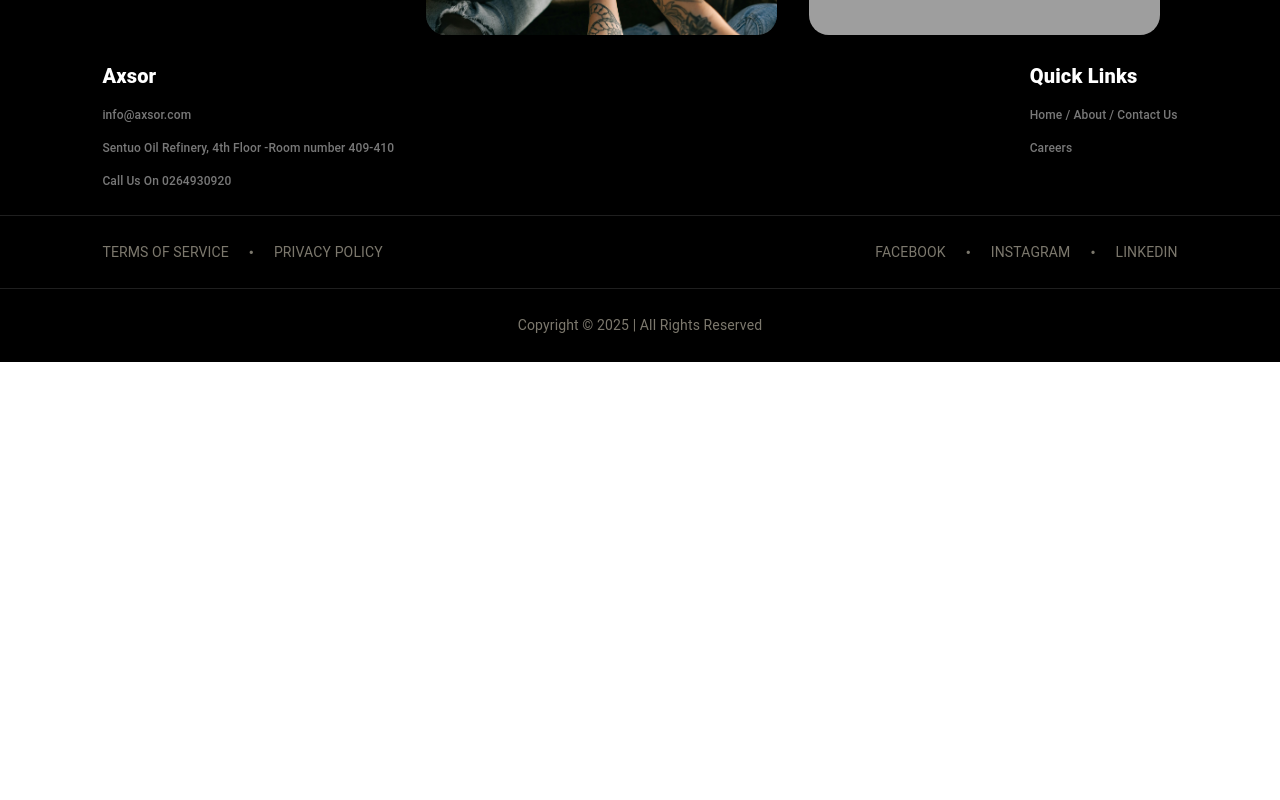
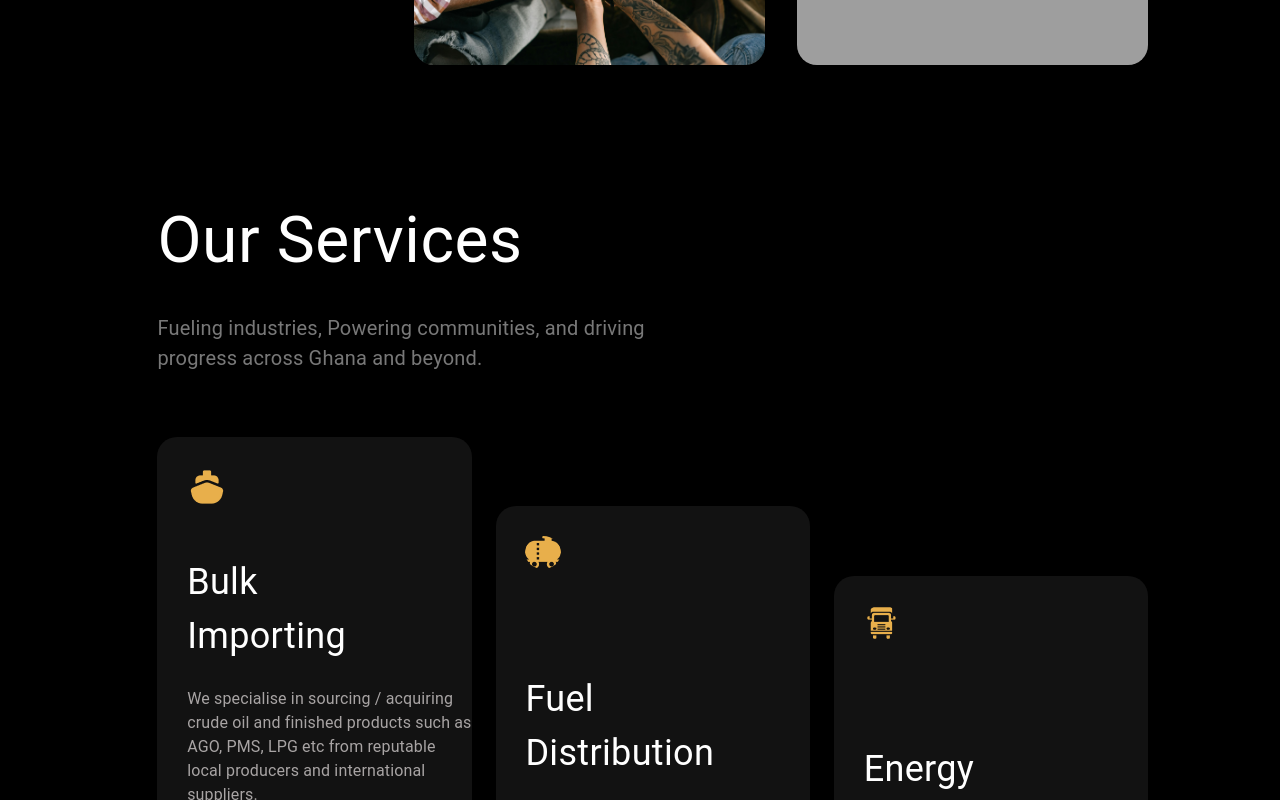
Before and after one commit to debagit10/axsor, a React (Vite) app: page / in a window 1280 px wide. Shown: the part 2000-2800 px from the top of the page. Before the commit the page ends 2362 px from the top, so only its background shows below. Built offline with nearby package versions, Linux system fonts and the light colour scheme; grey boxes are pictures that could not be loaded.

Commit message:
feat: implement Services component and update Home page layout

```diff
--- a/src/components/Services.tsx
+++ b/src/components/Services.tsx
@@ -0,0 +1,129 @@
+import { Typography } from "@mui/material";
+import exporticon from "../icons/export.png";
+import distribution from "../icons/distribution.png";
+import truck from "../icons/truck.png";
+
+const Services = () => {
+  return (
+    <div className="bg-[#000000] px-[6%] pt-[10%] md:pl-[8%]">
+      <div className="md:px-[5%]">
+        {/* Header */}
+        <div className="flex flex-col gap-6">
+          <Typography
+            sx={{
+              fontSize: { xs: 32, sm: 40, md: 64 },
+              fontWeight: 400,
+              color: "#FFFFFF",
+            }}
+          >
+            Our Services
+          </Typography>
+          <Typography
+            sx={{
+              fontSize: { xs: 14, sm: 16, md: 20 },
+              fontWeight: 400,
+              color: "#787878",
+            }}
+          >
+            Fueling industries, Powering communities, and driving
+            <br className="hidden md:block" /> progress across Ghana and beyond.
+          </Typography>
+        </div>
+
+        <div className="flex gap-6 flex-col md:flex-row pt-12 md:pt-16">
+          <div className="relative rounded-[20px] w-[257px] sm:w-[357px] md:h-[450px] h-[350px] bg-[#121212] md:p-[3%] p-[5%] mx-auto md:mx-0">
+            <img
+              src={exporticon}
+              alt="Bulk Importing"
+              className="rounded-[50%]"
+            />
+
+            <div className="absolute flex flex-col gap-6 pt-[30%] md:bottom-20 bottom-10">
+              <Typography
+                sx={{
+                  fontSize: { xs: 28, sm: 32, md: 36 },
+                  fontWeight: 400,
+                  color: "#FFFFFF",
+                }}
+              >
+                Bulk <br /> Importing
+              </Typography>
+
+              <Typography
+                sx={{
+                  fontSize: { xs: 14, sm: 15, md: 16 },
+                  fontWeight: 400,
+                  color: "#A8A4A4",
+                }}
+              >
+                We specialise in sourcing / acquiring crude oil and finished
+                products such as AGO, PMS, LPG etc from reputable local
+                producers and international suppliers.
+              </Typography>
+            </div>
+          </div>
+
+          <div className="relative rounded-[20px] w-[257px] sm:w-[357px] md:h-[450px] h-[350px] bg-[#121212] mx-auto md:mx-0 md:p-[3%] md:mt-[7%] p-[5%]">
+            <img
+              src={distribution}
+              alt="Fuel Distribution"
+              className="rounded-[50%]"
+            />
+
+            <div className="absolute flex flex-col gap-6 pt-[30%] md:bottom-20 bottom-10">
+              <Typography
+                sx={{
+                  fontSize: { xs: 28, sm: 32, md: 36 },
+                  fontWeight: 400,
+                  color: "#FFFFFF",
+                }}
+              >
+                Fuel <br /> Distribution
+              </Typography>
+
+              <Typography
+                sx={{
+                  fontSize: { xs: 14, sm: 15, md: 16 },
+                  fontWeight: 400,
+                  color: "#A8A4A4",
+                }}
+              >
+                We deliver safe and reliable fuel across Ghana, ensuring steady
+                energy access for businesses and communities.
+              </Typography>
+            </div>
+          </div>
+
+          <div className="relative rounded-[20px] w-[257px] sm:w-[357px] md:h-[450px] h-[350px] bg-[#121212] mx-auto md:mx-0 md:p-[3%] md:mt-[14%] p-[5%]">
+            <img src={truck} alt="Energy Exporting" className="rounded-[50%]" />
+
+            <div className="absolute flex flex-col gap-6 pt-[30%] md:bottom-20 bottom-10">
+              <Typography
+                sx={{
+                  fontSize: { xs: 28, sm: 32, md: 36 },
+                  fontWeight: 400,
+                  color: "#FFFFFF",
+                }}
+              >
+                Energy <br /> Exporting
+              </Typography>
+
+              <Typography
+                sx={{
+                  fontSize: { xs: 14, sm: 15, md: 16 },
+                  fontWeight: 400,
+                  color: "#A8A4A4",
+                }}
+              >
+                Fueling industries, Powering communities, and driving progress
+                across Ghana and beyond.
+              </Typography>
+            </div>
+          </div>
+        </div>
+      </div>
+    </div>
+  );
+};
+
+export default Services;
--- a/src/components/Values.tsx
+++ b/src/components/Values.tsx
@@ -2,7 +2,7 @@ import { Typography } from "@mui/material";
 
 const Values = () => {
   return (
-    <div className="bg-[#000000] px-[5%] pt-[10%] md:pl-[8%]">
+    <div className="bg-[#000000] px-[6%] pt-[10%] md:pl-[8%]">
       <div className="md:px-[5%]">
         {/* Header */}
         <div className="flex flex-col gap-6">
@@ -22,7 +22,7 @@ const Values = () => {
               color: "#787878",
             }}
           >
-            Fueling industries, Powering communities, and driving
+            Fueling industries, Powering communities, and <br /> driving
             <br className="hidden md:block" /> progress across Ghana and beyond.
           </Typography>
         </div>
@@ -30,7 +30,7 @@ const Values = () => {
         {/* Values Section */}
         <div className="flex md:flex-row flex-col md:gap-10 gap-8 pt-12 md:pt-16">
           {/* Integrity */}
-          <div className="bg-[#121212] lg:w-[357px] lg:h-[516px] h-[425px] w-full max-w-[357px] mx-auto md:mx-0 rounded-[20px] overflow-hidden relative transition-all duration-300 hover:border-[0.5px] hover:border-[#BF9A17] hover:shadow-[0px_4px_100px_25px_#BF9A171F]">
+          <div className="bg-[#121212] w-[257px] sm:w-[357px] lg:w-[357px] lg:h-[516px] h-[425px] md:w-full max-w-[357px] mx-auto md:mx-0 rounded-[20px] overflow-hidden relative transition-all duration-300 hover:border-[0.5px] hover:border-[#BF9A17] hover:shadow-[0px_4px_100px_25px_#BF9A171F]">
             <div className="relative z-10 flex flex-col gap-4 sm:gap-6 p-[7%]">
               <Typography
                 sx={{
@@ -63,7 +63,7 @@ const Values = () => {
           {/* Right Column */}
           <div className="flex flex-col gap-8 md:gap-10">
             {/* Professionalism */}
-            <div className="bg-[#121212] relative overflow-hidden flex flex-col md:flex-row justify-between lg:h-[307px] h-[425px] w-full max-w-[730px] rounded-[20px] transition-all duration-300 hover:border-[0.5px] hover:border-[#BF9A17] hover:shadow-[0px_4px_100px_25px_#BF9A171F]">
+            <div className="bg-[#121212] w-[257px] sm:w-[357px] relative overflow-hidden flex flex-col md:flex-row justify-between lg:h-[307px] h-[425px] md:w-full lg:max-w-[730px] max-w-[351px] mx-auto md:mx-0  rounded-[20px] transition-all duration-300 hover:border-[0.5px] hover:border-[#BF9A17] hover:shadow-[0px_4px_100px_25px_#BF9A171F]">
               <div className="flex flex-col lg:p-[4%] p-[7%] gap-4 sm:gap-6">
                 <Typography
                   sx={{
@@ -96,7 +96,7 @@ const Values = () => {
             {/* Bottom Cards */}
             <div className="flex flex-col md:flex-row gap-6 md:gap-8">
               {/* Mutual Respect */}
-              <div className="bg-[#121212] relative overflow-hidden lg:w-[351px] lg:h-[516px] h-[425px] w-full max-w-[351px] mx-auto md:mx-0 rounded-[20px] transition-all duration-300 hover:border-[0.5px] hover:border-[#BF9A17] hover:shadow-[0px_4px_100px_25px_#BF9A171F]">
+              <div className="bg-[#121212] w-[257px] sm:w-[357px] relative overflow-hidden lg:w-[351px] lg:h-[516px] h-[425px] md:w-full max-w-[351px] mx-auto md:mx-0 rounded-[20px] transition-all duration-300 hover:border-[0.5px] hover:border-[#BF9A17] hover:shadow-[0px_4px_100px_25px_#BF9A171F]">
                 <div className="flex flex-col gap-4 sm:gap-6 p-[7%] pb-4">
                   <Typography
                     sx={{
@@ -128,7 +128,7 @@ const Values = () => {
               </div>
 
               {/* Teamwork */}
-              <div className="bg-[#121212] relative overflow-hidden lg:w-[351px] lg:h-[516px] h-[425px] w-full max-w-[351px] mx-auto md:mx-0 rounded-[20px] transition-all duration-300 hover:border-[0.5px] hover:border-[#BF9A17] hover:shadow-[0px_4px_100px_25px_#BF9A171F]">
+              <div className="bg-[#121212] w-[257px] sm:w-[357px] relative overflow-hidden lg:w-[351px] lg:h-[516px] h-[425px] md:w-full max-w-[351px] mx-auto md:mx-0 rounded-[20px] transition-all duration-300 hover:border-[0.5px] hover:border-[#BF9A17] hover:shadow-[0px_4px_100px_25px_#BF9A171F]">
                 <div className="flex flex-col gap-4 sm:gap-6 p-[7%]">
                   <Typography
                     sx={{
--- a/src/components/home/Hero.tsx
+++ b/src/components/home/Hero.tsx
@@ -3,16 +3,17 @@ import Navbar from "../Navbar";
 
 const Hero = () => {
   return (
-    <div className="relative min-h-screen w-full bg-[url('/home.jpg')] bg-cover bg-center bg-no-repeat md:px-[5%] px-[2%]">
+    <div className="relative w-full min-h-screen bg-[url('/home.jpg')] bg-cover bg-center bg-no-repeat">
       {/* Overlay */}
       <div className="absolute inset-0 bg-linear-to-b from-[#00000066] to-[#000000]" />
 
-      {/* Content */}
-      <div className="relative">
+      {/* Navbar */}
+      <div className="relative z-10">
         <Navbar />
       </div>
 
-      <div className="relative px-[5%] pt-[90%] md:pt-[10%] md:pl-[8%] flex flex-col gap-[30px]">
+      {/* Content */}
+      <div className="relative z-10 flex flex-col gap-[30px] px-[6%] md:pl-[8%] pt-[70%] sm:pt-[50%] md:pt-[15%] lg:pt-[10%] max-w-[1400px] mx-auto">
         <Typography
           sx={{
             fontSize: { xs: 32, sm: 40, md: 60, lg: 80 },
--- a/src/pages/Home.tsx
+++ b/src/pages/Home.tsx
@@ -1,5 +1,6 @@
 import Footer from "../components/Footer";
 import Hero from "../components/home/Hero";
+import Services from "../components/Services";
 import Values from "../components/Values";
 
 const Home = () => {
@@ -9,6 +10,8 @@ const Home = () => {
 
       <Values />
 
+      <Services />
+
       <Footer />
     </div>
   );
```
